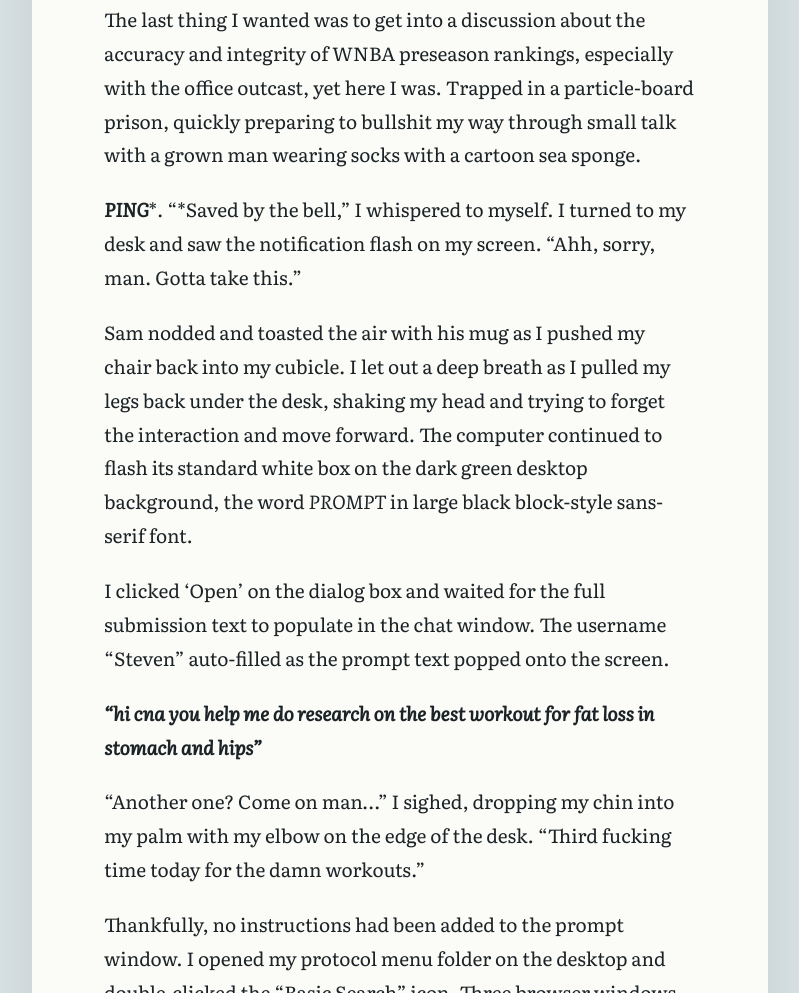
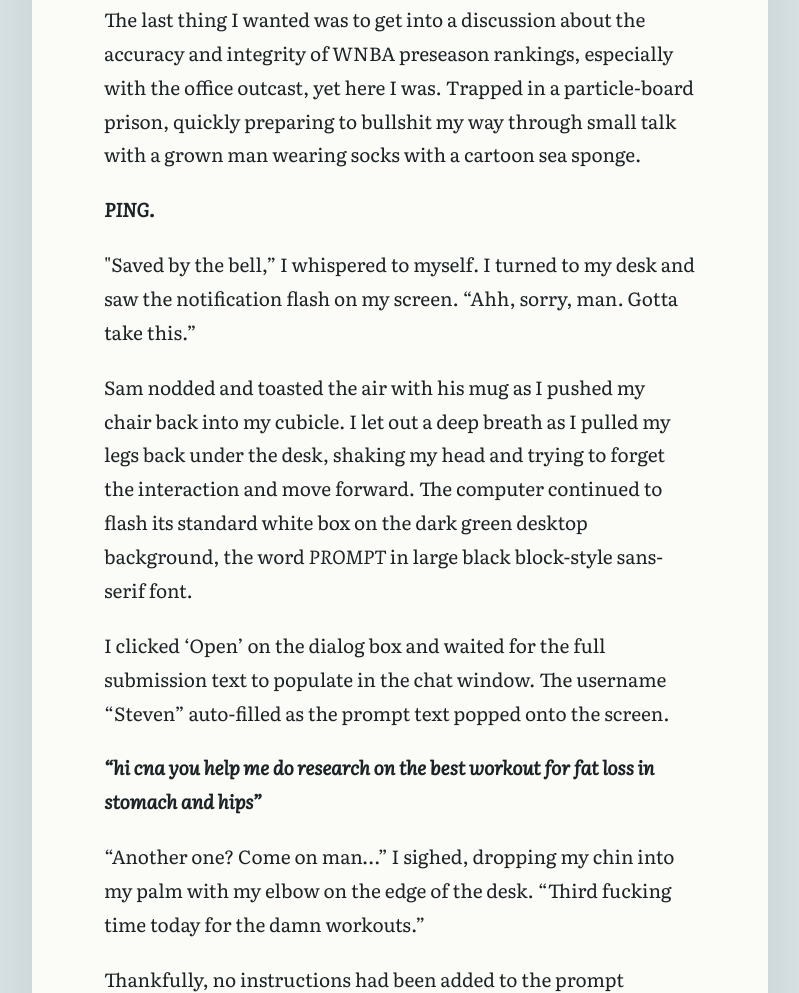
Before and after one commit to tdfarrell/oliveratwood, an Eleventy site: page src/episodes/intelligence-part-1.md in a window 1280 px wide. Shown: the part 1246-2239 px from the top of the page, without its empty margins (240-1039 px from the left). Built offline with nearby package versions, Linux system fonts and the light colour scheme; Eleventy itself is replaced by a stand-in of ours; files that its build step writes are made by us from their sources.

Commit message:
Edit Episode: intelligence-part-1

```diff
--- a/src/episodes/intelligence-part-1.md
+++ b/src/episodes/intelligence-part-1.md
@@ -20,7 +20,9 @@ I leaned back in my chair and rubbed my eyes with the heels of my palms. “It
 
 The last thing I wanted was to get into a discussion about the accuracy and integrity of WNBA preseason rankings, especially with the office outcast, yet here I was. Trapped in a particle-board prison, quickly preparing to bullshit my way through small talk with a grown man wearing socks with a cartoon sea sponge.
 
-***PING****. “*Saved by the bell,” I whispered to myself. I turned to my desk and saw the notification flash on my screen. “Ahh, sorry, man. Gotta take this.”
+**_PING._**
+
+"Saved by the bell,” I whispered to myself. I turned to my desk and saw the notification flash on my screen. “Ahh, sorry, man. Gotta take this.”
 
 Sam nodded and toasted the air with his mug as I pushed my chair back into my cubicle. I let out a deep breath as I pulled my legs back under the desk, shaking my head and trying to forget the interaction and move forward. The computer continued to flash its standard white box on the dark green desktop background, the word _PROMPT_ in large black block-style sans-serif font.
 
```
